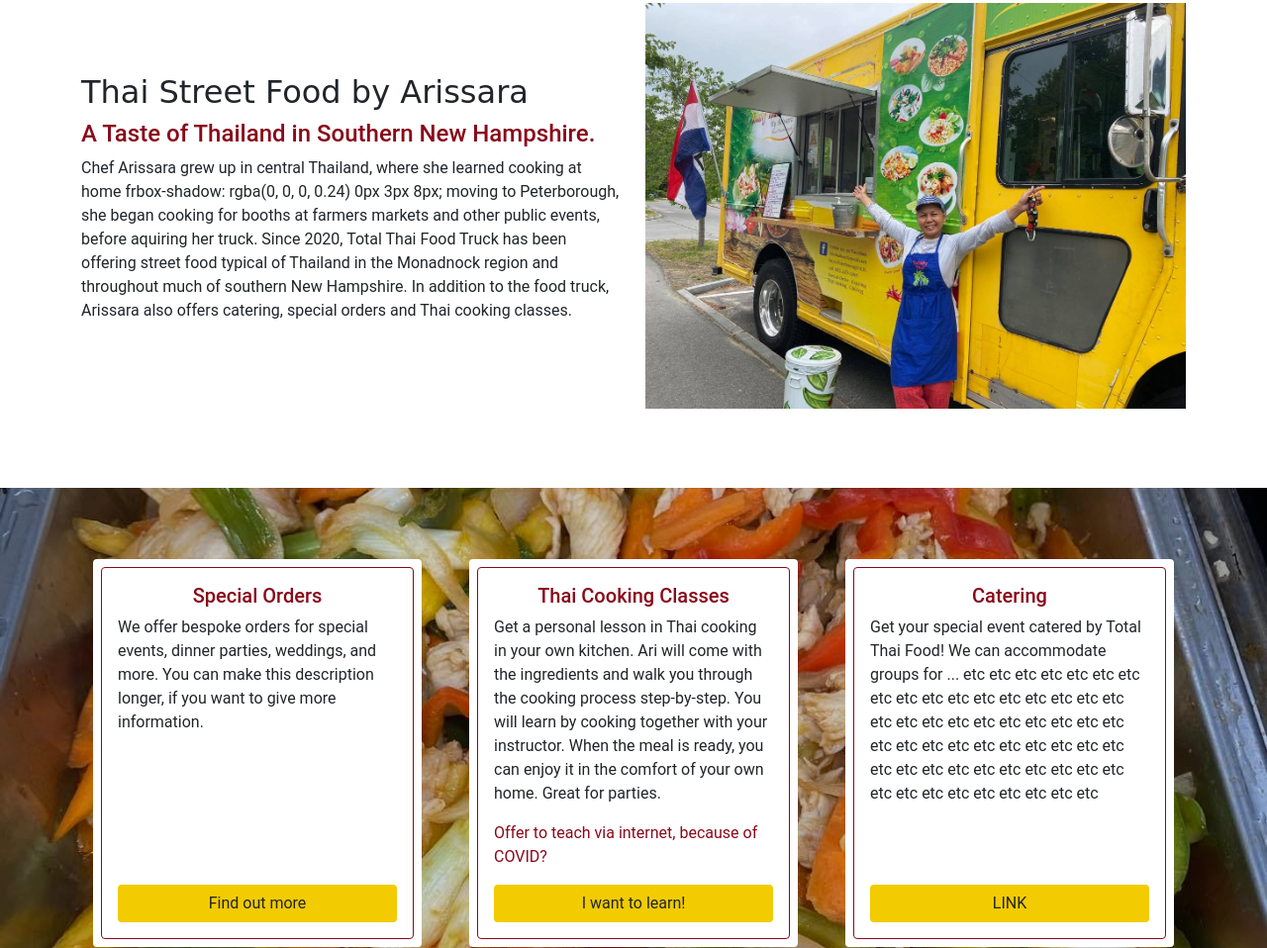
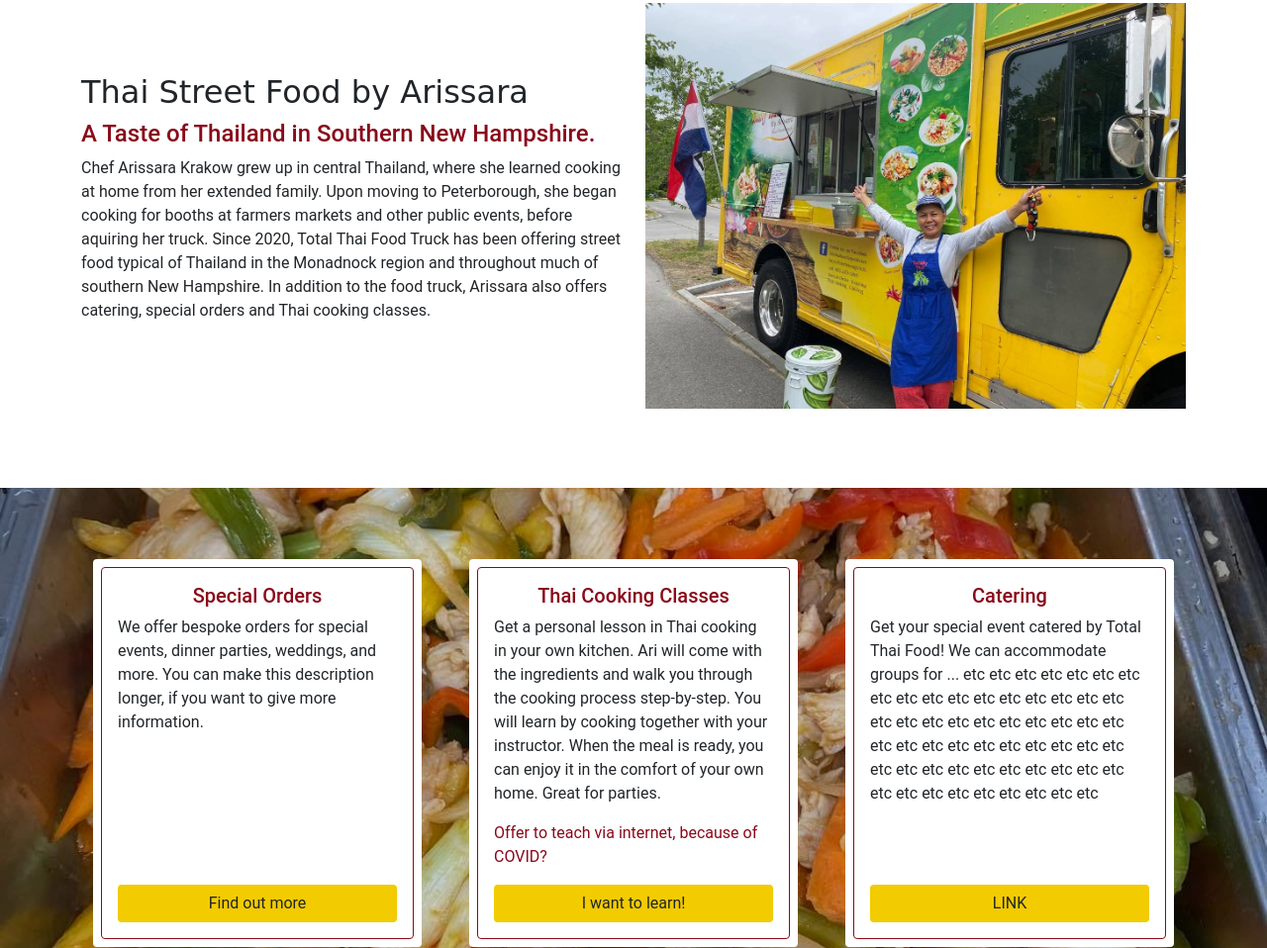
Before and after one commit to mnartstuff/totalThai, a plain HTML site: page index.html in a window 1280 px wide. Shown: the part 827-1785 px from the top of the page at 99% size. Drawn offline with nearby package versions, Linux system fonts and the light colour scheme; a web font is replaced by a local one.

Commit message:
Update index.html

```diff
--- a/index.html
+++ b/index.html
@@ -81,9 +81,8 @@
                 <div class="ari-intro col-lg-6">
                     <h2 class="sansita">Thai Street Food by Arissara</h2>
                     <h4 class="txt-red">A Taste of Thailand in Southern New Hampshire.</h4>
-                    <p>Chef Arissara grew up in central Thailand, where she learned cooking at home frbox-shadow:
-                        rgba(0, 0, 0, 0.24) 0px 3px 8px; moving to Peterborough, she began cooking for booths at farmers
-                        markets and other
+                    <p>Chef Arissara Krakow grew up in central Thailand, where she learned cooking at home from her extended
+                        family. Upon moving to Peterborough, she began cooking for booths at farmers markets and other
                         public events, before aquiring her truck. Since 2020, Total Thai Food Truck has been offering
                         street food typical of Thailand in the Monadnock region and throughout much of southern New
                         Hampshire. In addition to the food truck, Arissara also offers catering, special orders and Thai
```
